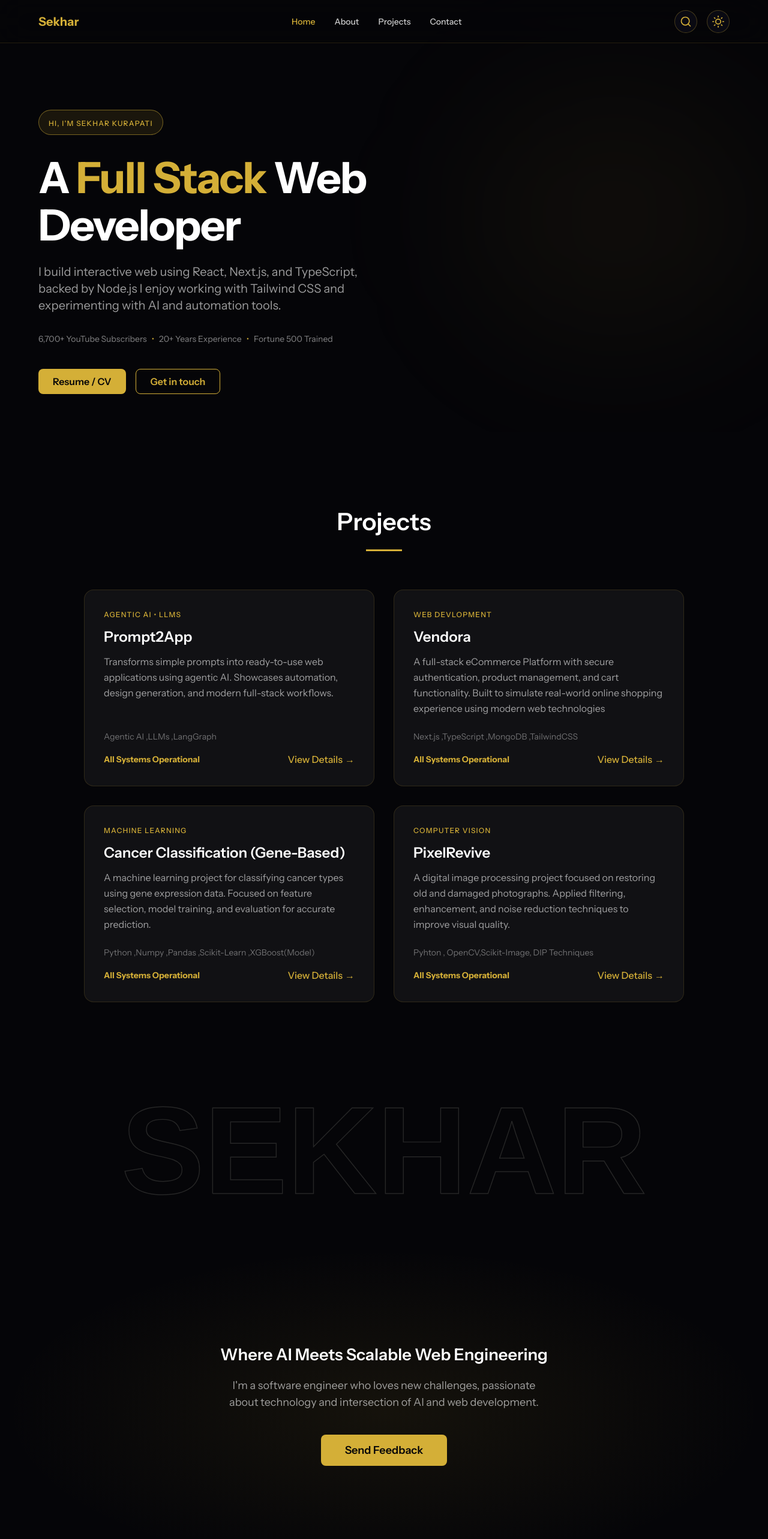
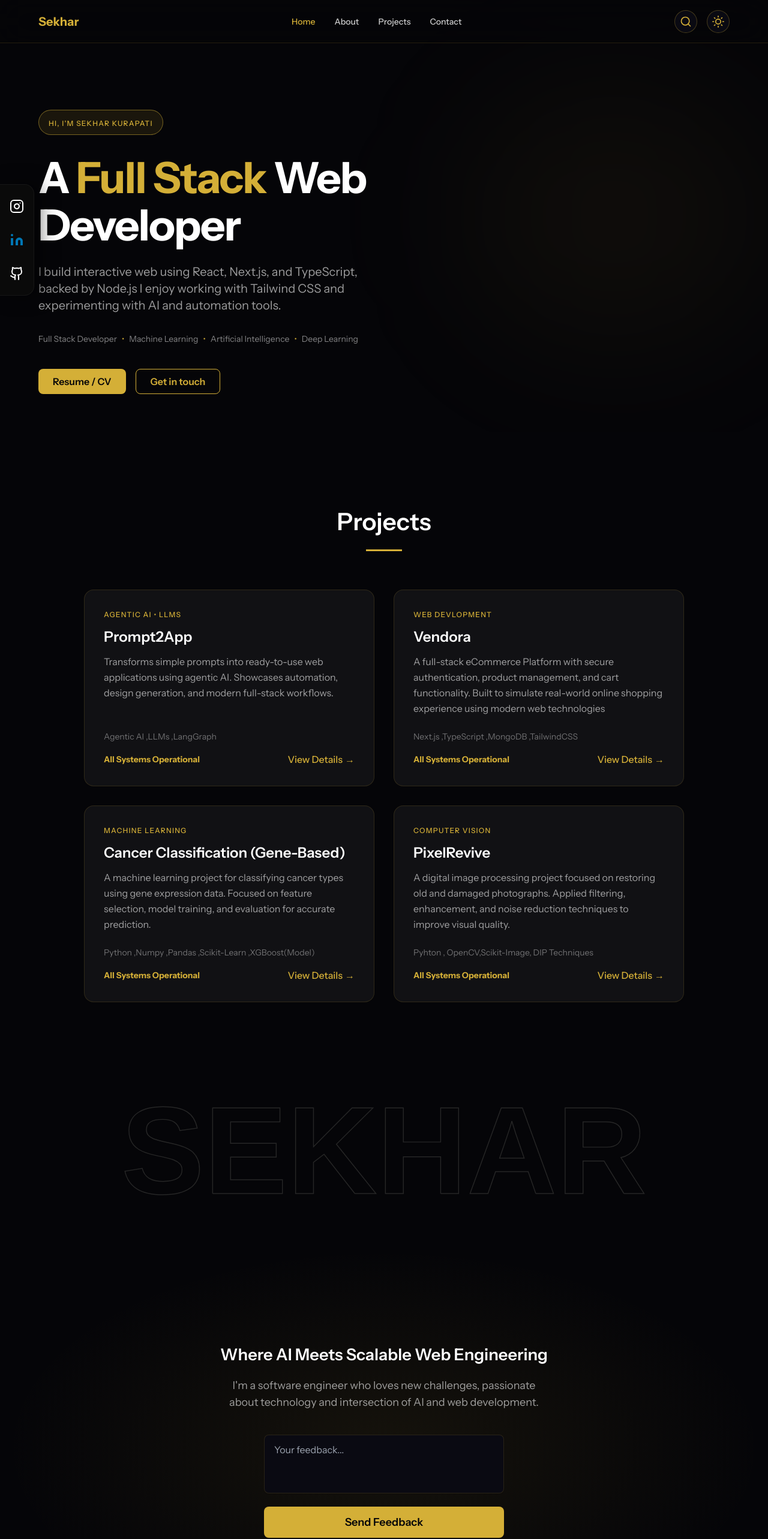
Before and after one commit to Sekhar2186/portfolio-nextjs, a React (Vite) app: page / in a window 1280 px wide. Shown: the top 2566 px of the page at 60% size. Built offline with nearby package versions, Linux system fonts and the light colour scheme.

Commit message:
Updated Profile

```diff
--- a/App.tsx
+++ b/App.tsx
@@ -7,6 +7,8 @@ import Projects from './pages/Projects';
 import Contact from './pages/Contact';
 import Navbar from './components/Navbar';
 import Footer from './components/Footer';
+import SocialSidebar from './components/SocialSidebar';
+import ScrollToTopButton from './components/ScrollToTopButton';
 
 // Scroll to top on route change
 const ScrollToTop = () => {
@@ -21,7 +23,9 @@ const App: React.FC = () => {
   return (
     <Router>
       <ScrollToTop />
-      <div className="flex flex-col min-h-screen">
+      <div className="flex flex-col min-h-screen relative">
+        <SocialSidebar />
+        <ScrollToTopButton />
         <Navbar />
         <main className="flex-grow">
           <Routes>
--- /dev/null
+++ b/components/ScrollToTopButton.tsx
@@ -0,0 +1,47 @@
+
+import React, { useState, useEffect } from 'react';
+import { motion, AnimatePresence } from 'framer-motion';
+import { ChevronUp } from 'lucide-react';
+
+const ScrollToTopButton: React.FC = () => {
+    const [isVisible, setIsVisible] = useState(false);
+
+    useEffect(() => {
+        const toggleVisibility = () => {
+            if (window.scrollY > 300) {
+                setIsVisible(true);
+            } else {
+                setIsVisible(false);
+            }
+        };
+
+        window.addEventListener('scroll', toggleVisibility);
+        return () => window.removeEventListener('scroll', toggleVisibility);
+    }, []);
+
+    const scrollToTop = () => {
+        window.scrollTo({
+            top: 0,
+            behavior: 'smooth',
+        });
+    };
+
+    return (
+        <AnimatePresence>
+            {isVisible && (
+                <motion.button
+                    initial={{ opacity: 0, scale: 0.8, y: 20 }}
+                    animate={{ opacity: 1, scale: 1, y: 0 }}
+                    exit={{ opacity: 0, scale: 0.8, y: 20 }}
+                    onClick={scrollToTop}
+                    className="fixed right-8 bottom-8 z-50 p-3 rounded-full bg-gold text-background-dark shadow-lg hover:shadow-[0_0_20px_rgba(212,175,55,0.4)] transition-all group"
+                    aria-label="Scroll to top"
+                >
+                    <ChevronUp size={24} className="group-hover:-translate-y-1 transition-transform" />
+                </motion.button>
+            )}
+        </AnimatePresence>
+    );
+};
+
+export default ScrollToTopButton;
--- /dev/null
+++ b/components/SocialSidebar.tsx
@@ -0,0 +1,68 @@
+
+import React from 'react';
+import { motion } from 'framer-motion';
+import { Github, Instagram, Linkedin } from 'lucide-react';
+
+// X (formerly Twitter) icon component
+const XIcon = ({ size = 20 }: { size?: number }) => (
+    <svg
+        width={size}
+        height={size}
+        viewBox="0 0 24 24"
+        fill="currentColor"
+    >
+        <path d="M18.244 2.25h3.308l-7.227 8.26 8.502 11.24H16.17l-5.214-6.817L4.99 21.75H1.68l7.73-8.835L1.254 2.25H8.08l4.713 6.231zm-1.161 17.52h1.833L7.084 4.126H5.117z" />
+    </svg>
+);
+
+const SocialSidebar: React.FC = () => {
+    const socials = [
+        {
+            name: 'Instagram',
+            icon: <Instagram size={24} />,
+            href: 'https://www.instagram.com/kurapatisomasekhar',
+            color: 'text-white hover:text-white/80'
+        },
+        {
+            name: 'LinkedIn',
+            icon: <Linkedin size={24} fill="#0077b5" stroke="none" />,
+            href: 'https://linkedin.com/in/somasekhar6423',
+            color: 'text-[#0077b5] hover:opacity-80'
+        },
+        {
+            name: 'GitHub',
+            icon: <Github size={24} />,
+            href: 'https://github.com/Sekhar2186',
+            color: 'text-white hover:text-white/80'
+        }
+    ];
+
+    return (
+        <div className="fixed left-0 top-1/2 -translate-y-1/2 z-50 hidden lg:flex flex-col items-center">
+            <motion.div
+                initial={{ x: -100 }}
+                animate={{ x: 0 }}
+                className="bg-[#0a0a0a] border-y border-r border-white/5 rounded-r-2xl py-6 px-4 flex flex-col gap-8 shadow-2xl"
+                style={{ boxShadow: '10px 0 30px rgba(0,0,0,0.5)' }}
+            >
+                {socials.map((social, index) => (
+                    <motion.a
+                        key={social.name}
+                        href={social.href}
+                        target="_blank"
+                        rel="noopener noreferrer"
+                        initial={{ opacity: 0, x: -20 }}
+                        animate={{ opacity: 1, x: 0 }}
+                        transition={{ delay: index * 0.1 + 0.3 }}
+                        className={`transition-all duration-300 ${social.color} hover:scale-110`}
+                        title={social.name}
+                    >
+                        {social.icon}
+                    </motion.a>
+                ))}
+            </motion.div>
+        </div>
+    );
+};
+
+export default SocialSidebar;
--- a/package.json
+++ b/package.json
@@ -11,6 +11,7 @@
   "dependencies": {
     "clsx": "^2.1.1",
     "framer-motion": "^12.33.0",
+    "lucide-react": "^0.563.0",
     "react": "^19.2.4",
     "react-dom": "^19.2.4",
     "react-router-dom": "^7.13.0",
--- a/pages/Home.tsx
+++ b/pages/Home.tsx
@@ -6,6 +6,44 @@ import { TextHoverEffect } from '../components/ui/text-hover-effect';
 import { projects } from '../data/projects';
 
 const Home: React.FC = () => {
+  const [feedbackStatus, setFeedbackStatus] = React.useState<'idle' | 'submitting' | 'success' | 'error'>('idle');
+  const [feedbackMessage, setFeedbackMessage] = React.useState("");
+  const [feedbackInput, setFeedbackInput] = React.useState("");
+
+  const handleFeedbackSubmit = async (e: React.FormEvent) => {
+    e.preventDefault();
+    if (!feedbackInput.trim()) return;
+
+    setFeedbackStatus('submitting');
+
+    const formData = new FormData();
+    formData.append("access_key", "20a69267-0040-4122-8619-abf794f3efe7"); // Applied your Web3Forms Access Key
+    formData.append("feedback", feedbackInput);
+    formData.append("subject", "New Portfolio Feedback");
+    formData.append("from_name", "Portfolio Visitor");
+
+    try {
+      const response = await fetch("https://api.web3forms.com/submit", {
+        method: "POST",
+        body: formData
+      });
+
+      const data = await response.json();
+
+      if (data.success) {
+        setFeedbackStatus('success');
+        setFeedbackMessage("Feedback sent! Thank you.");
+        setFeedbackInput("");
+      } else {
+        setFeedbackStatus('error');
+        setFeedbackMessage(data.message || "Something went wrong.");
+      }
+    } catch (error) {
+      setFeedbackStatus('error');
+      setFeedbackMessage("Failed to send feedback.");
+    }
+  };
+
   return (
     <div className="bg-background-light dark:bg-background-dark min-h-screen">
       {/* HERO SECTION */}
@@ -30,7 +68,7 @@ const Home: React.FC = () => {
               I build interactive web using React, Next.js, and TypeScript, backed by Node.js I enjoy working with Tailwind CSS and experimenting with AI and automation tools.
             </p>
             <div className="flex items-center gap-2 mb-10 text-sm text-background-dark/50 dark:text-white/50">
-              6,700+ YouTube Subscribers <span className="text-gold">•</span> 20+ Years Experience <span className="text-gold">•</span> Fortune 500 Trained
+              Full Stack Developer <span className="text-gold">•</span> Machine Learning<span className="text-gold">•</span>Artificial Intelligence <span className="text-gold">•</span> Deep Learning
             </div>
             <div className="flex flex-col sm:flex-row gap-4">
               <button className="bg-gold text-background-dark px-6 py-2 rounded-lg font-semibold transition-all hover:brightness-110 hover:shadow-[0_0_30px_rgba(212,175,55,0.4)]">
@@ -84,9 +122,29 @@ const Home: React.FC = () => {
           <p className="text-lg text-background-dark/60 dark:text-white/60 mb-10">
             I'm a software engineer who loves new challenges, passionate about technology and intersection of AI and web development.
           </p>
-          <button className="bg-gold text-background-dark px-10 py-3 rounded-lg text-lg font-semibold transition-all hover:shadow-[0_0_40px_rgba(212,175,55,0.5)]">
-            Send Feedback
-          </button>
+
+          <form onSubmit={handleFeedbackSubmit} className="max-w-[400px] mx-auto space-y-4">
+            <textarea
+              value={feedbackInput}
+              onChange={(e) => setFeedbackInput(e.target.value)}
+              placeholder="Your feedback..."
+              required
+              className="w-full bg-surface-light dark:bg-[#0a0a12] border border-gold-subtle rounded-lg px-4 py-3 text-background-dark dark:text-white focus:border-gold focus:ring-1 focus:ring-gold outline-none transition-all resize-none shadow-sm"
+              rows={3}
+            />
+            {feedbackMessage && (
+              <div className={`text-sm font-medium ${feedbackStatus === 'success' ? 'text-green-500' : 'text-red-500'}`}>
+                {feedbackMessage}
+              </div>
+            )}
+            <button
+              type="submit"
+              disabled={feedbackStatus === 'submitting'}
+              className="bg-gold text-background-dark px-10 py-3 rounded-lg text-lg font-semibold transition-all hover:shadow-[0_0_40px_rgba(212,175,55,0.5)] disabled:opacity-50 disabled:cursor-not-allowed w-full"
+            >
+              {feedbackStatus === 'submitting' ? 'Sending...' : 'Send Feedback'}
+            </button>
+          </form>
           <p className="mt-6 text-sm text-background-dark/40 dark:text-white/40"></p>
         </div>
       </section>
```
Also changed, not shown: pages/Contact.tsx (+43 -5 lines), 1 other file (tests, documents, lock files or other folders).
